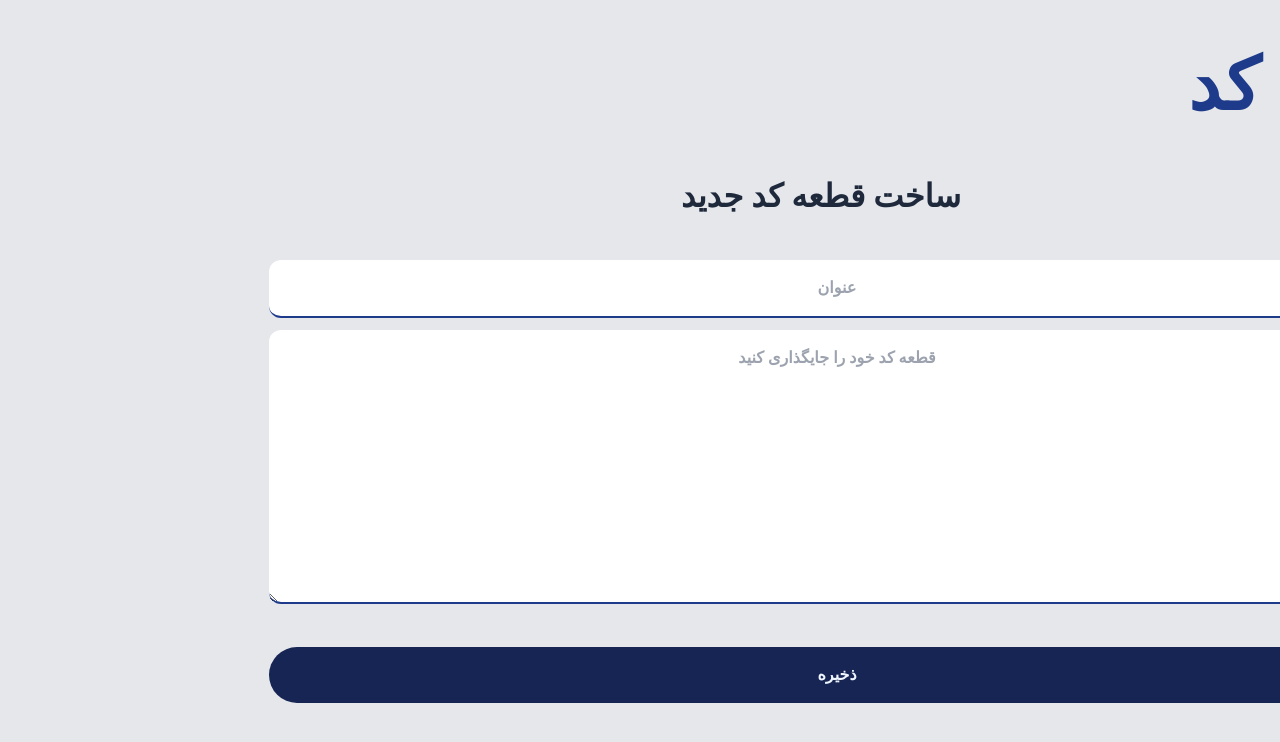
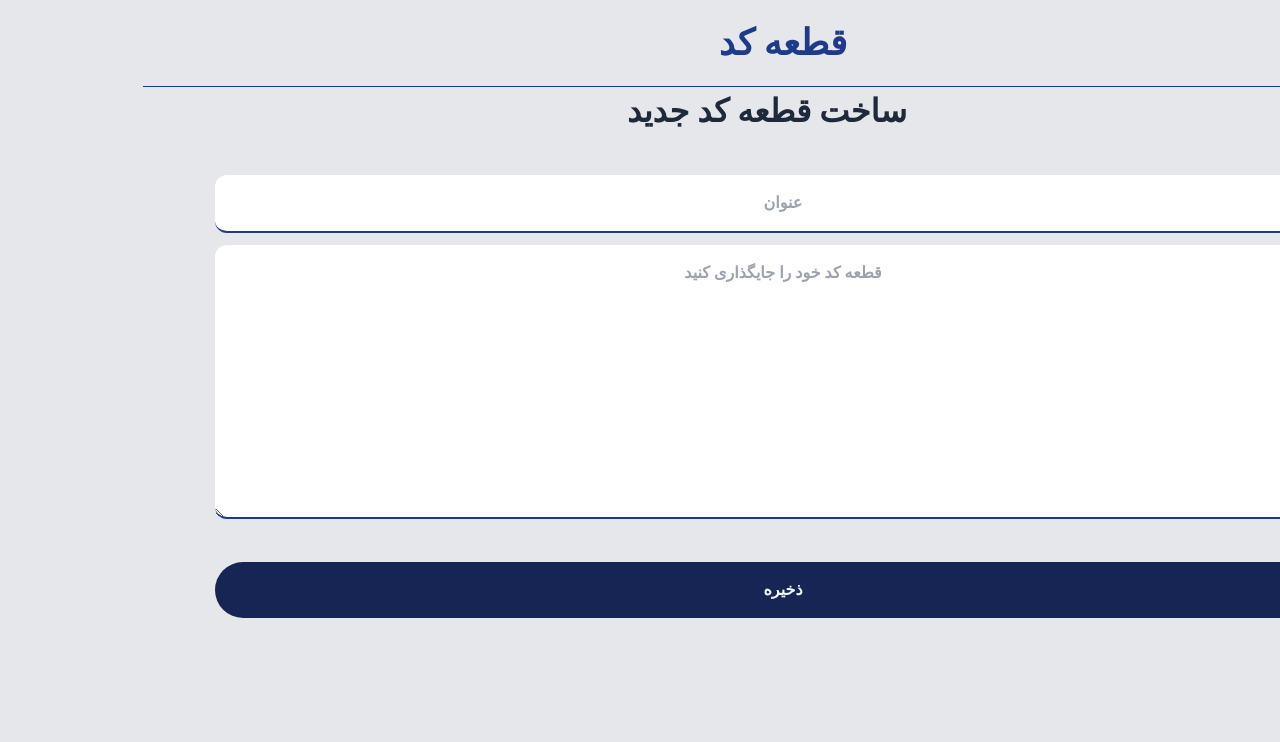
Before and after one commit to samanhoseinpour/crud-data, a Next.js app: page /snippets/new in a window 1280 px wide. Shown: the top 742 px of the page. Built offline with nearby package versions, Linux system fonts and the light colour scheme; a small style sheet from the web is missing.

Commit message:
fix:header styling

```diff
--- a/src/components/Header.tsx
+++ b/src/components/Header.tsx
@@ -1,3 +1,9 @@
 export default function Header() {
-  return <h1 className="text-[72px] font-bold text-blue-900 p-8">قطعه کد</h1>;
+  return (
+    <header className="border-b border-blue-900">
+      <h1 className="text-[36px] text-center font-bold text-blue-900 py-4">
+        قطعه کد
+      </h1>
+    </header>
+  );
 }
```
